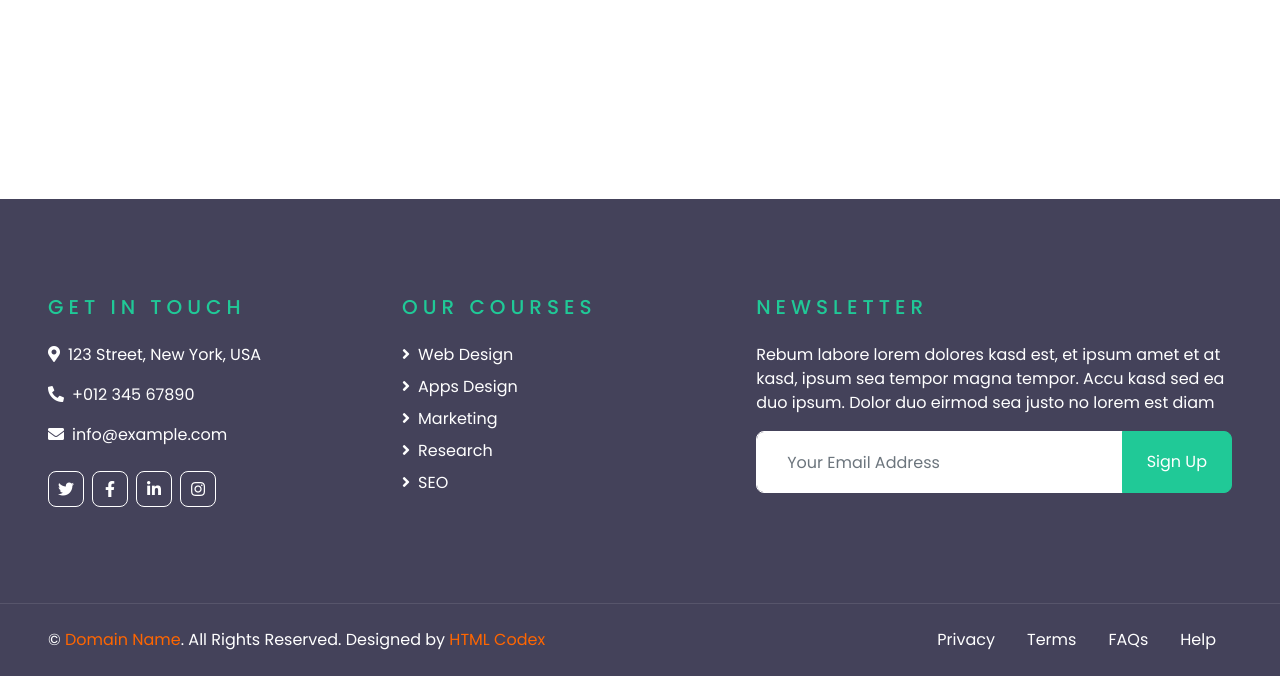
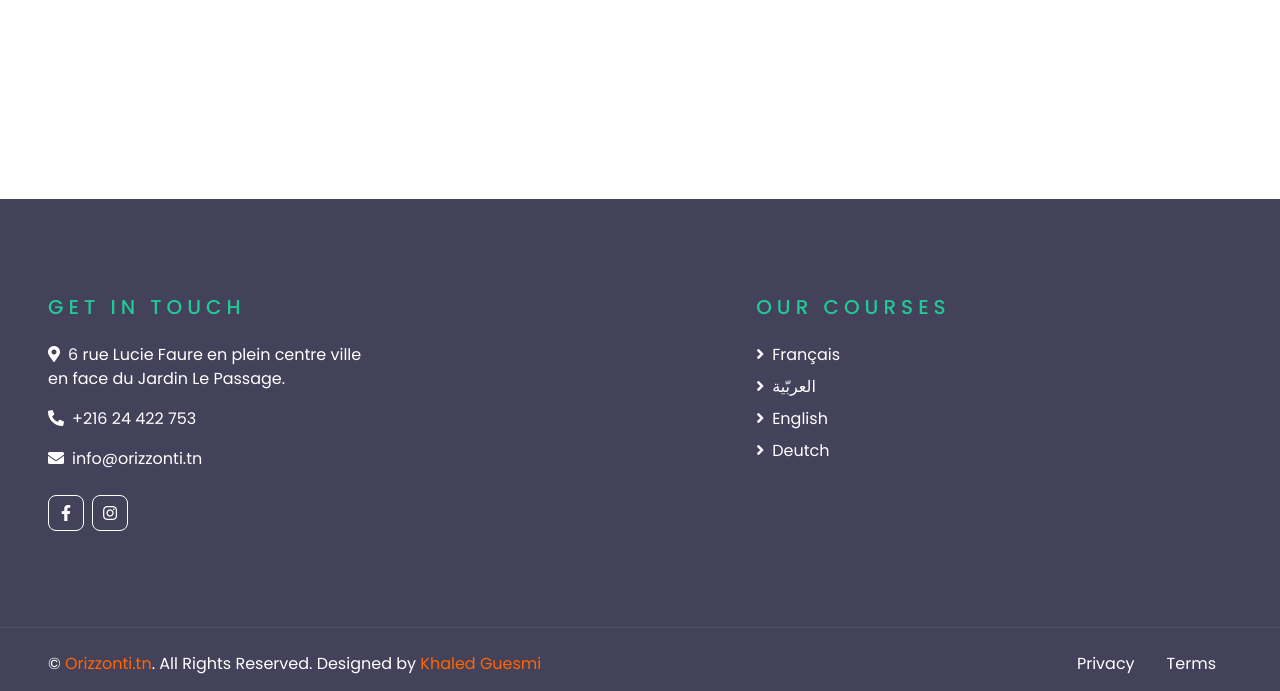
Before and after one commit to Thunderkilll/Orizzonti_Training_Consulting, a plain HTML site: page blog.html in a window 1280 px wide. Shown: the part 2106-2797 px from the top of the page. Drawn offline with nearby package versions, Linux system fonts and the light colour scheme.

Commit message:
update button toolbar

```diff
--- a/blog.html
+++ b/blog.html
@@ -84,10 +84,10 @@
                     </button>
                     <div class="collapse navbar-collapse justify-content-between" id="navbarCollapse">
                         <div class="navbar-nav py-0">
-                            <a href="index.html" class="nav-item nav-link active">Home</a>
+                            <a href="index.html" class="nav-item nav-link">Home</a>
                             <a href="about.html" class="nav-item nav-link">About</a>
                             <a href="course.html" class="nav-item nav-link">Courses</a>
-                            <a href="blog.html" class="nav-item nav-link">Blog</a>
+                            <a href="blog.html" class="nav-item nav-link active">Blog</a>
                             <a href="contact.html" class="nav-item nav-link">Contact</a>
                         </div>
                         <a class="btn btn-primary py-2 px-4 ml-auto d-none d-lg-block" href="">Join Now</a>
@@ -299,28 +299,37 @@
                 <div class="row">
                     <div class="col-md-6 mb-5">
                         <h5 class="text-primary text-uppercase mb-4" style="letter-spacing: 5px;">Get In Touch</h5>
-                        <p><i class="fa fa-map-marker-alt mr-2"></i>123 Street, New York, USA</p>
-                        <p><i class="fa fa-phone-alt mr-2"></i>+012 345 67890</p>
-                        <p><i class="fa fa-envelope mr-2"></i>info@example.com</p>
+                        <p><i class="fa fa-map-marker-alt mr-2"></i>6 rue Lucie Faure en plein centre ville en face du Jardin Le Passage.</p>
+                        <p><i class="fa fa-phone-alt mr-2"></i>+216 24 422 753</p>
+                        <p><i class="fa fa-envelope mr-2"></i>info@orizzonti.tn</p>
                         <div class="d-flex justify-content-start mt-4">
-                            <a class="btn btn-outline-light btn-square mr-2" href="#"><i class="fab fa-twitter"></i></a>
-                            <a class="btn btn-outline-light btn-square mr-2" href="#"><i class="fab fa-facebook-f"></i></a>
-                            <a class="btn btn-outline-light btn-square mr-2" href="#"><i class="fab fa-linkedin-in"></i></a>
-                            <a class="btn btn-outline-light btn-square" href="#"><i class="fab fa-instagram"></i></a>
+                            <!-- <a class="btn btn-outline-light btn-square mr-2" href="#"><i class="fab fa-twitter"></i></a>-->
+                            <a class="btn btn-outline-light btn-square mr-2" href="https://www.facebook.com/orizzonti.tn" target="_blank"><i class="fab fa-facebook-f"></i></a>
+                            <!-- <a class="btn btn-outline-light btn-square mr-2" href="#"><i class="fab fa-linkedin-in"></i></a> -->
+                            <a class="btn btn-outline-light btn-square" href="https://l.facebook.com/l.php?u=https%3A%2F%2Fwww.instagram.com%2FOrizzonti_tn%3Ffbclid%3DIwAR3s_qXsb4wRC8dZPE7QTgLp2zxFoqoTkL7DVztzw5V-7d7WVlwpfnfhcdM&h=AT1WWNU9W6_sYhfee78sDR8JBSmPpNE0aN5xIoSmoTcQJgQdsEHXKvZ6DvstYhxWH_WZrT_aj38vDAD6u17e3Nc2JCnvxsaSt1oVcHm98LOIleJu2BV9iajYqVzJbgj8DA" target="_blank"><i class="fab fa-instagram"></i></a>
                         </div>
                     </div>
-                    <div class="col-md-6 mb-5">
-                        <h5 class="text-primary text-uppercase mb-4" style="letter-spacing: 5px;">Our Courses</h5>
-                        <div class="d-flex flex-column justify-content-start">
-                            <a class="text-white mb-2" href="#"><i class="fa fa-angle-right mr-2"></i>Web Design</a>
-                            <a class="text-white mb-2" href="#"><i class="fa fa-angle-right mr-2"></i>Apps Design</a>
-                            <a class="text-white mb-2" href="#"><i class="fa fa-angle-right mr-2"></i>Marketing</a>
-                            <a class="text-white mb-2" href="#"><i class="fa fa-angle-right mr-2"></i>Research</a>
-                            <a class="text-white" href="#"><i class="fa fa-angle-right mr-2"></i>SEO</a>
-                        </div>
-                    </div>
+
+
+
+
+                </div>
+
+            </div>
+            <div class="col-lg-5 mb-5">
+                <h5 class="text-primary text-uppercase mb-4" style="letter-spacing: 5px;">Our Courses</h5>
+                <div class="d-flex flex-column justify-content-start">
+                    <a class="text-white mb-2" href="#"><i class="fa fa-angle-right mr-2"></i>Français</a>
+                    <a class="text-white mb-2" href="#"><i class="fa fa-angle-right mr-2"></i>العربّية</a>
+                    <a class="text-white mb-2" href="#"><i class="fa fa-angle-right mr-2"></i>English</a>
+                    <a class="text-white mb-2" href="#"><i class="fa fa-angle-right mr-2"></i>Deutch</a>
+                    <!-- <a class="text-white" href="#"><i class="fa fa-angle-right mr-2"></i>SEO</a> -->
                 </div>
             </div>
+
+
+
+            <!--
             <div class="col-lg-5 col-md-12 mb-5">
                 <h5 class="text-primary text-uppercase mb-4" style="letter-spacing: 5px;">Newsletter</h5>
                 <p>Rebum labore lorem dolores kasd est, et ipsum amet et at kasd, ipsum sea tempor magna tempor. Accu kasd sed ea duo ipsum. Dolor duo eirmod sea justo no lorem est diam</p>
@@ -333,28 +342,33 @@
                     </div>
                 </div>
             </div>
+            -->
         </div>
     </div>
+
+
+
+
     <div class="container-fluid bg-dark text-white border-top py-4 px-sm-3 px-md-5" style="border-color: rgba(256, 256, 256, .1) !important;">
         <div class="row">
             <div class="col-lg-6 text-center text-md-left mb-3 mb-md-0">
-                <p class="m-0 text-white">&copy; <a href="#">Domain Name</a>. All Rights Reserved. Designed by <a href="https://htmlcodex.com">HTML Codex</a>
+                <p class="m-0 text-white">&copy; <a href="#">Orizzonti.tn</a>. All Rights Reserved. Designed by <a href="https://www.linkedin.com/in/khaled-guesmi/" target="_blank">Khaled Guesmi </a>
                 </p>
             </div>
             <div class="col-lg-6 text-center text-md-right">
                 <ul class="nav d-inline-flex">
                     <li class="nav-item">
-                        <a class="nav-link text-white py-0" href="#">Privacy</a>
+                        <a class="nav-link text-white py-0" href="other/privacyPolicies.htm">Privacy</a>
                     </li>
                     <li class="nav-item">
-                        <a class="nav-link text-white py-0" href="#">Terms</a>
+                        <a class="nav-link text-white py-0" href="other/terms.html">Terms</a>
                     </li>
-                    <li class="nav-item">
+                    <!-- <li class="nav-item">
                         <a class="nav-link text-white py-0" href="#">FAQs</a>
                     </li>
                     <li class="nav-item">
                         <a class="nav-link text-white py-0" href="#">Help</a>
-                    </li>
+                    </li> -->
                 </ul>
             </div>
         </div>
```
Also changed, not shown: about.html (+37 -22 lines), contact.html (+38 -24 lines), course.html (+36 -23 lines), single.html (+36 -22 lines), teacher.html (+35 -20 lines).
